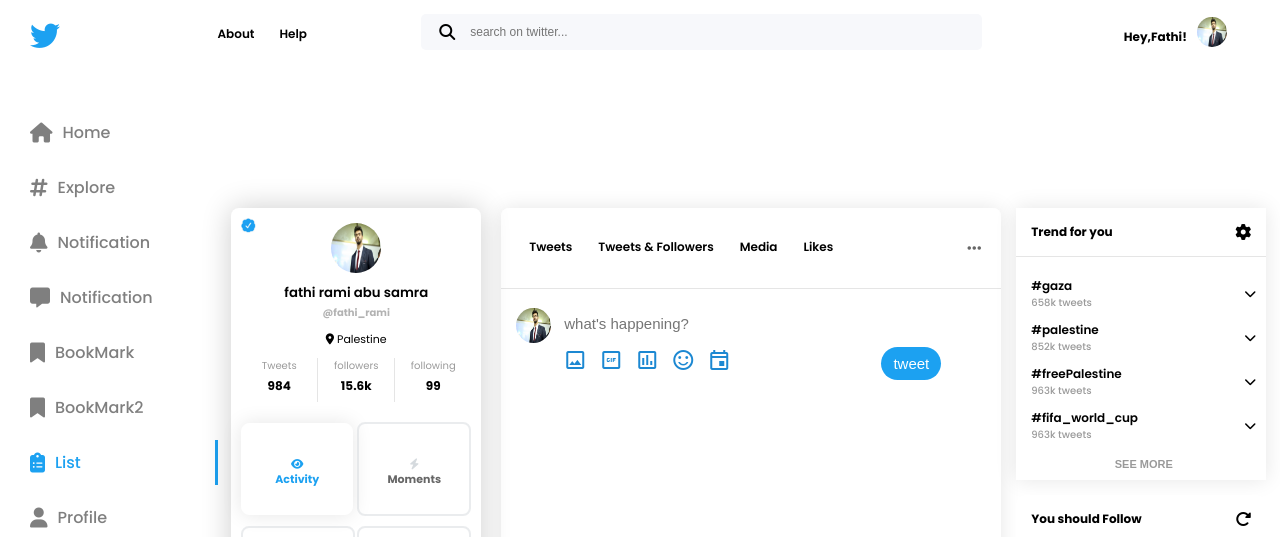
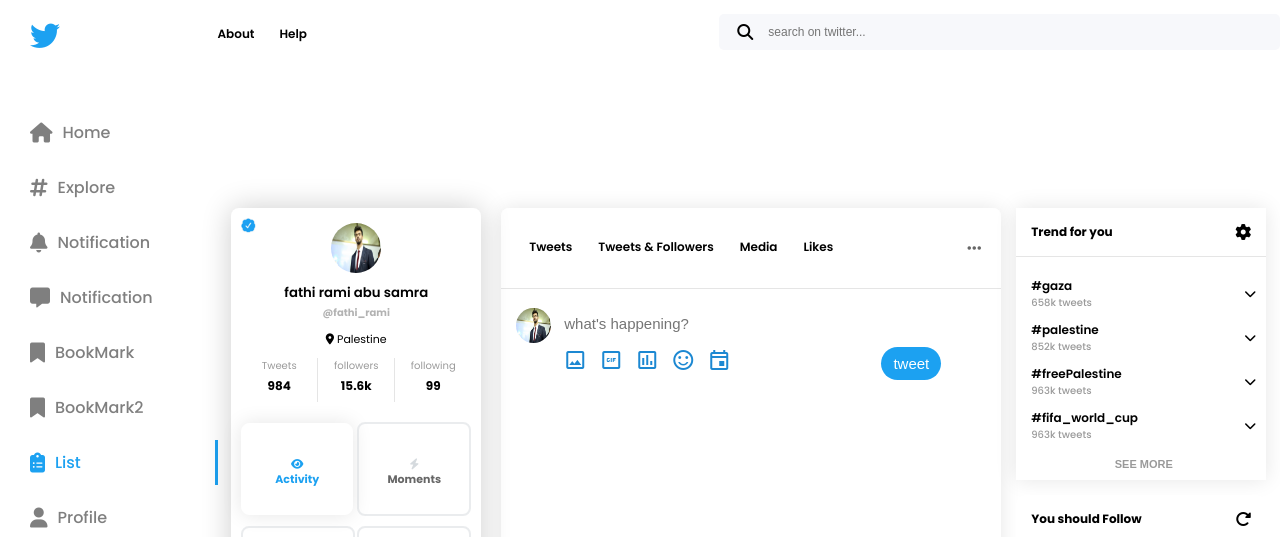
Before and after one commit to fathi99r/twitter_clone, a plain HTML site: page index.html in a window 1280 px wide. Shown: the top 537 px of the page. Drawn offline with nearby package versions, Linux system fonts and the light colour scheme.

Commit message:
comment div user class

```diff
--- a/index.html
+++ b/index.html
@@ -73,10 +73,10 @@
             <i class="fa-solid fa-magnifying-glass"></i>
             <input type="text" placeholder="search on twitter..." />
           </div>
-          <div class="user">
+          <!-- <div class="user">
             <h6>Hey,Fathi!</h6>
             <img src="imges/p1.JPG" alt="" />
-          </div>
+          </div> -->
         </nav>
         <div class="profile_post_follow_box">
           <div class="profile_box">
```
